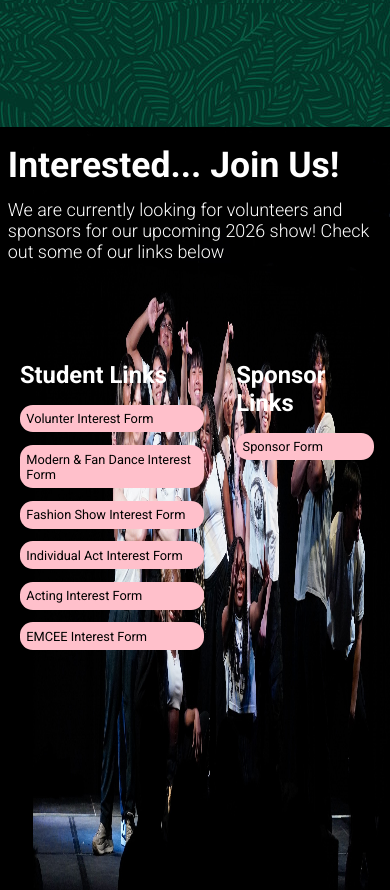
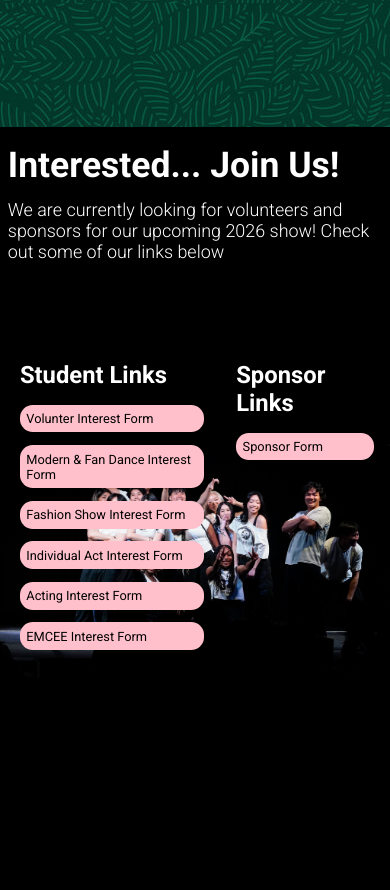
Before and after one commit to SayeGorgor/ksuvsa, a React (Vite) app: page /culture-show in a window 390 px wide. Shown: the part 2020-2910 px from the top of the page. Built offline with nearby package versions, Linux system fonts and the light colour scheme; a web font is replaced by a local one.

Commit message:
removed culture show join us blank for smaller screens

```diff
--- a/src/pages/CultureShowPage.css
+++ b/src/pages/CultureShowPage.css
@@ -741,4 +741,12 @@
     #theme-header {
         font-size: 4rem !important;
     }
+
+    #blank {
+        display: none;
+    }
+
+    #join-us-img {
+        object-fit: contain;
+    }
 }
```
